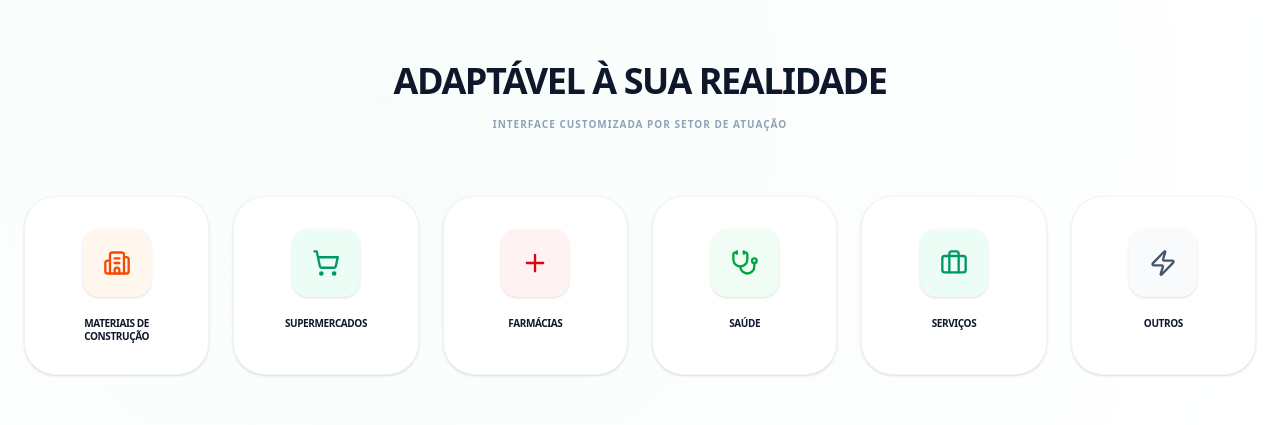
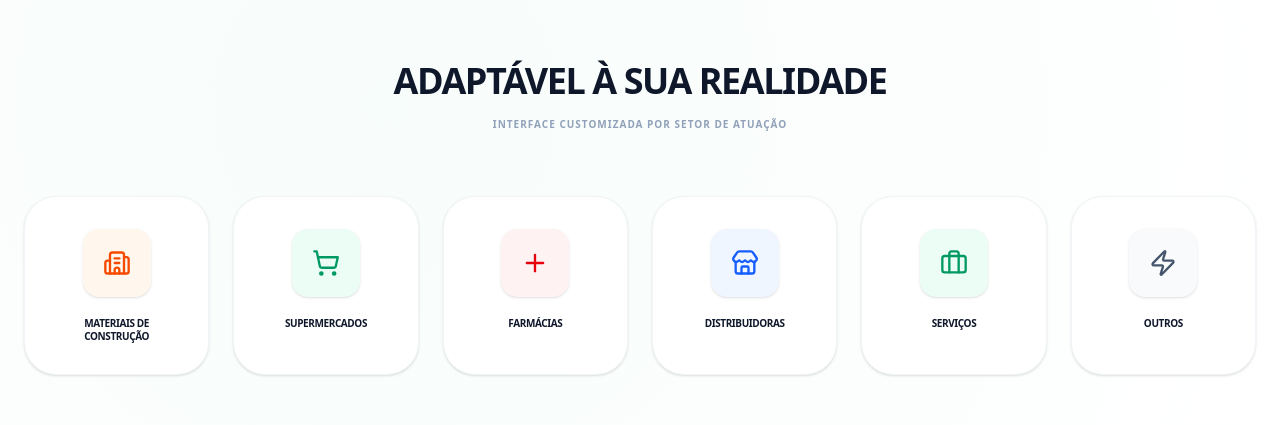
Before and after one commit to PedroBorelaManzi/Represente-Me-, a React (Vite) app: page / in a window 1280 px wide. Shown: the part 931-1356 px from the top of the page. Built offline with nearby package versions, Linux system fonts and the light colour scheme; no server answers.

Commit message:
feat: add LandingPitch page with industry-specific sections and tiered pricing plans

```diff
--- a/src/pages/LandingPitch.tsx
+++ b/src/pages/LandingPitch.tsx
@@ -1,6 +1,7 @@
 import React, { useState } from "react";
 import {
   motion,
+  AnimatePresence,
   useScroll,
   useMotionValueEvent
 } from "framer-motion";
@@ -16,18 +17,49 @@ import {
   Zap,
   TrendingUp,
   Layout as LayoutIcon,
-  ShieldCheck
+  ShieldCheck,
+  Store
 } from "lucide-react";
 import { Logo } from '../components/Logo';
 import { Link } from "react-router-dom";
 
 const industries = [
-  { name: "Materiais de Construção", icon: Building2, color: "bg-orange-50 text-orange-600" },
-  { name: "Supermercados", icon: ShoppingCart, color: "bg-emerald-50 text-emerald-600" },
-  { name: "Farmácias", icon: PlusIcon, color: "bg-red-50 text-red-600" },
-  { name: "Saúde", icon: Stethoscope, color: "bg-green-50 text-green-600" },
-  { name: "Serviços", icon: Briefcase, color: "bg-emerald-50 text-emerald-600" },
-  { name: "Outros", icon: Zap, color: "bg-slate-50 text-slate-600" },
+  {
+    name: "Materiais de Construção",
+    icon: Building2,
+    color: "bg-orange-50 text-orange-600",
+    image: "https://images.unsplash.com/photo-1503387762-592dee58ec46?auto=format&fit=crop&q=80&w=2000"
+  },
+  {
+    name: "Supermercados",
+    icon: ShoppingCart,
+    color: "bg-emerald-50 text-emerald-600",
+    image: "https://images.unsplash.com/photo-1542838132-92c53300491e?auto=format&fit=crop&q=80&w=2000"
+  },
+  {
+    name: "Farmácias",
+    icon: PlusIcon,
+    color: "bg-red-50 text-red-600",
+    image: "https://images.unsplash.com/photo-1587854692152-cbe660dbbb88?auto=format&fit=crop&q=80&w=2000"
+  },
+  {
+    name: "Distribuidoras",
+    icon: Store,
+    color: "bg-blue-50 text-blue-600",
+    image: "https://images.unsplash.com/photo-1586528116311-ad8dd3c8310d?auto=format&fit=crop&q=80&w=2000"
+  },
+  {
+    name: "Serviços",
+    icon: Briefcase,
+    color: "bg-emerald-50 text-emerald-600",
+    image: "https://images.unsplash.com/photo-1454165833767-027eeef16017?auto=format&fit=crop&q=80&w=2000"
+  },
+  {
+    name: "Outros",
+    icon: Zap,
+    color: "bg-slate-50 text-slate-600",
+    image: "https://images.unsplash.com/photo-1518770660439-4636190af475?auto=format&fit=crop&q=80&w=2000"
+  },
 ];
 
 const plans = [
@@ -69,6 +101,7 @@ export default function LandingPitch() {
   const { scrollY } = useScroll();
   const [billingCycle, setBillingCycle] = useState<"monthly" | "annual">("annual");
   const [scrolled, setScrolled] = useState(false);
+  const [hoveredIndustry, setHoveredIndustry] = useState<number | null>(null);
 
   const calculatePrice = (annualPrice: number) => {
     if (billingCycle === "annual") return annualPrice.toString();
@@ -151,24 +184,59 @@ export default function LandingPitch() {
       </div>
 
       {/* Industry Selection */}
-      <section id="industrias" className="py-32 bg-white border-y border-slate-100 relative overflow-hidden">
-        <div className="absolute top-0 left-0 w-full h-full bg-[radial-gradient(circle_at_30%_30%,rgba(16,185,129,0.03),transparent)] pointer-events-none" />
-        <div className="max-w-7xl mx-auto px-6 relative">
+      <section id="industrias" className="py-32 bg-white border-y border-slate-100 relative overflow-hidden transition-colors duration-700">
+        <div className="absolute top-0 left-0 w-full h-full bg-[radial-gradient(circle_at_30%_30%,rgba(16,185,129,0.03),transparent)] pointer-events-none z-10" />
+
+        {/* Background Photo Overlay */}
+        <AnimatePresence>
+          {hoveredIndustry !== null && (
+            <motion.div
+              initial={{ opacity: 0 }}
+              animate={{ opacity: 1 }}
+              exit={{ opacity: 0 }}
+              transition={{ duration: 0.5 }}
+              className="absolute inset-0 z-0"
+            >
+              <div className="absolute inset-0 bg-slate-900/60 z-10" />
+              <img
+                src={industries[hoveredIndustry].image}
+                alt=""
+                className="w-full h-full object-cover"
+              />
+            </motion.div>
+          )}
+        </AnimatePresence>
+
+        <div className="max-w-7xl mx-auto px-6 relative z-20">
           <div className="text-center mb-16">
-            <h2 className="text-4xl font-black text-slate-900 uppercase tracking-tighter mb-4">Adaptável à sua realidade</h2>
-            <p className="text-slate-400 font-bold uppercase text-[10px] tracking-widest">Interface customizada por setor de atuação</p>
+            <h2 className={`text-4xl font-black uppercase tracking-tighter mb-4 transition-colors duration-500 ${hoveredIndustry !== null ? "text-white" : "text-slate-900"}`}>
+              Adaptável à sua realidade
+            </h2>
+            <p className={`font-bold uppercase text-[10px] tracking-widest transition-colors duration-500 ${hoveredIndustry !== null ? "text-slate-300" : "text-slate-400"}`}>
+              Interface customizada por setor de atuação
+            </p>
           </div>
           <div className="grid grid-cols-2 md:grid-cols-3 lg:grid-cols-6 gap-6">
             {industries.map((item, idx) => (
               <motion.button
                 key={idx}
-                whileHover={{ y: -8, scale: 1.02 }}
-                className="p-8 rounded-[32px] border border-slate-100 bg-white flex flex-col items-center gap-5 hover:shadow-2xl hover:border-emerald-100 transition-all group shadow-sm"
+                onMouseEnter={() => setHoveredIndustry(idx)}
+                onMouseLeave={() => setHoveredIndustry(null)}
+                whileHover={{ y: -8, scale: 1.05 }}
+                className={`p-8 rounded-[32px] border flex flex-col items-center gap-5 transition-all group shadow-sm ${
+                  hoveredIndustry === null
+                    ? "bg-white border-slate-100 hover:shadow-2xl hover:border-emerald-100"
+                    : hoveredIndustry === idx
+                      ? "bg-white border-white shadow-2xl scale-105 z-30"
+                      : "bg-white/10 border-white/10 opacity-40 grayscale blur-[2px] scale-95"
+                }`}
               >
                 <div className={`p-5 rounded-2xl ${item.color} group-hover:scale-110 transition-transform shadow-sm`}>
                   <item.icon className="w-7 h-7" />
                 </div>
-                <span className="text-[10px] font-black uppercase tracking-tight text-slate-900 text-center leading-tight max-w-[120px]">
+                <span className={`text-[10px] font-black uppercase tracking-tight text-center leading-tight max-w-[120px] transition-colors ${
+                  hoveredIndustry !== null && hoveredIndustry !== idx ? "text-white/70" : "text-slate-900"
+                }`}>
                   {item.name}
                 </span>
               </motion.button>
@@ -344,7 +412,7 @@ export default function LandingPitch() {
         <div className="max-w-7xl mx-auto px-6 flex flex-col md:flex-row items-center justify-between gap-8">
           <Logo className="opacity-50 h-8 md:h-10" showText={true} />
           <p className="text-[10px] font-bold text-slate-400 uppercase tracking-widest text-center">
-            Â© 2026 Represente-se â€” Tecnologia para Representações Comerciais
+            © 2026 Represente-se — Tecnologia para Representações Comerciais
           </p>
           <div className="flex gap-8">
             <Link to="/privacy" className="text-[10px] font-black text-slate-400 uppercase tracking-widest hover:text-slate-900 transition-colors">Privacidade</Link>
```
